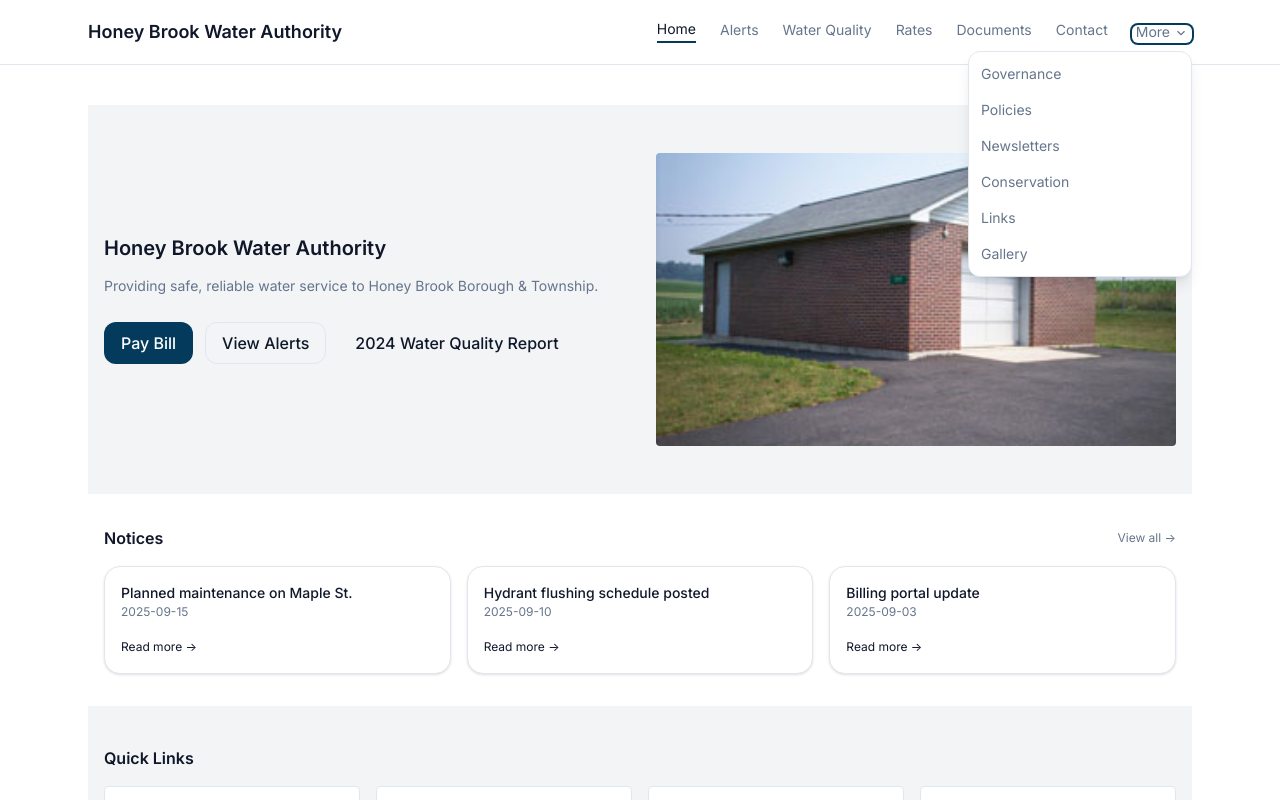
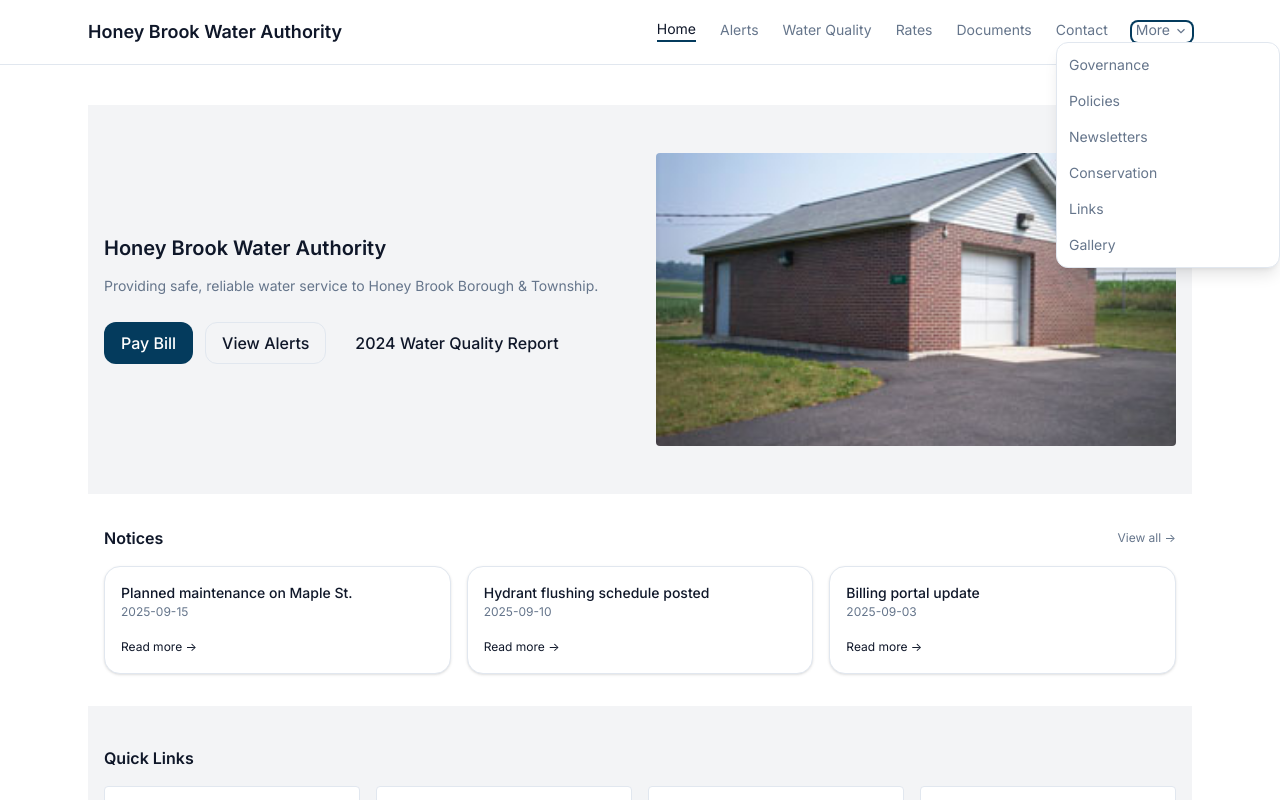
Before and after one commit to jrock2004/hbwa-website, a React (Vite) app: page / in a window 1280 px wide. Both pictures are taken after a click on the button "More". Shown: the top 800 px of the page. Built offline with nearby package versions, Linux system fonts and the light colour scheme.

Commit message:
fix more link

```diff
--- a/src/components/nav/MoreDropdown.tsx
+++ b/src/components/nav/MoreDropdown.tsx
@@ -18,7 +18,7 @@ export default function MoreDropdown({
   useOnClickOutside([btnRef, menuRef], () => open && setOpen(false));
 
   return (
-    <div className="relative">
+    <>
       <button
         ref={btnRef}
         type="button"
@@ -43,7 +43,7 @@ export default function MoreDropdown({
         ref={menuRef}
         role="menu"
         className={[
-          "border-border bg-background absolute right-0 mt-2 w-56 rounded-xl border shadow-lg",
+          "border-border bg-background absolute right-0 mt-5 w-56 rounded-xl border shadow-lg",
           "origin-top-right transform transition",
           open ? "scale-100 opacity-100" : "pointer-events-none scale-95 opacity-0",
         ].join(" ")}
@@ -69,6 +69,6 @@ export default function MoreDropdown({
           ))}
         </ul>
       </div>
-    </div>
+    </>
   );
 }
```
